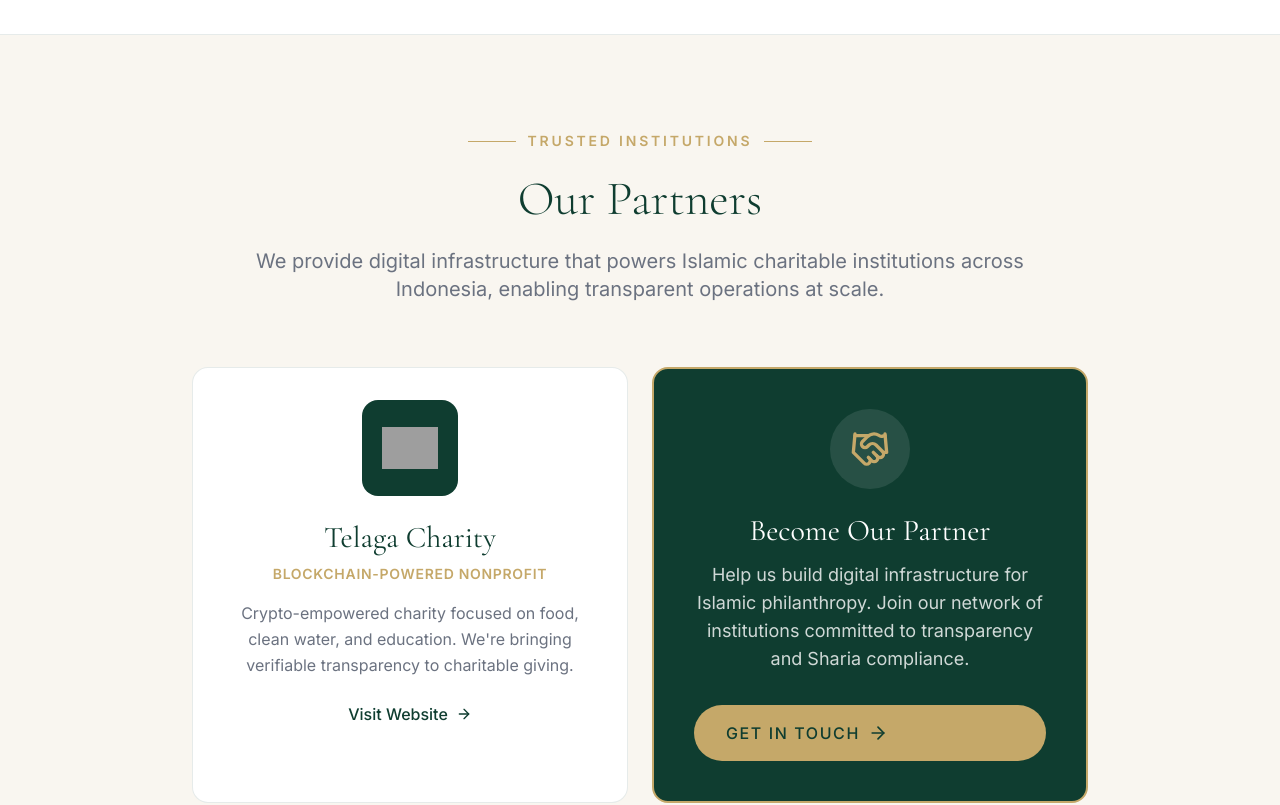
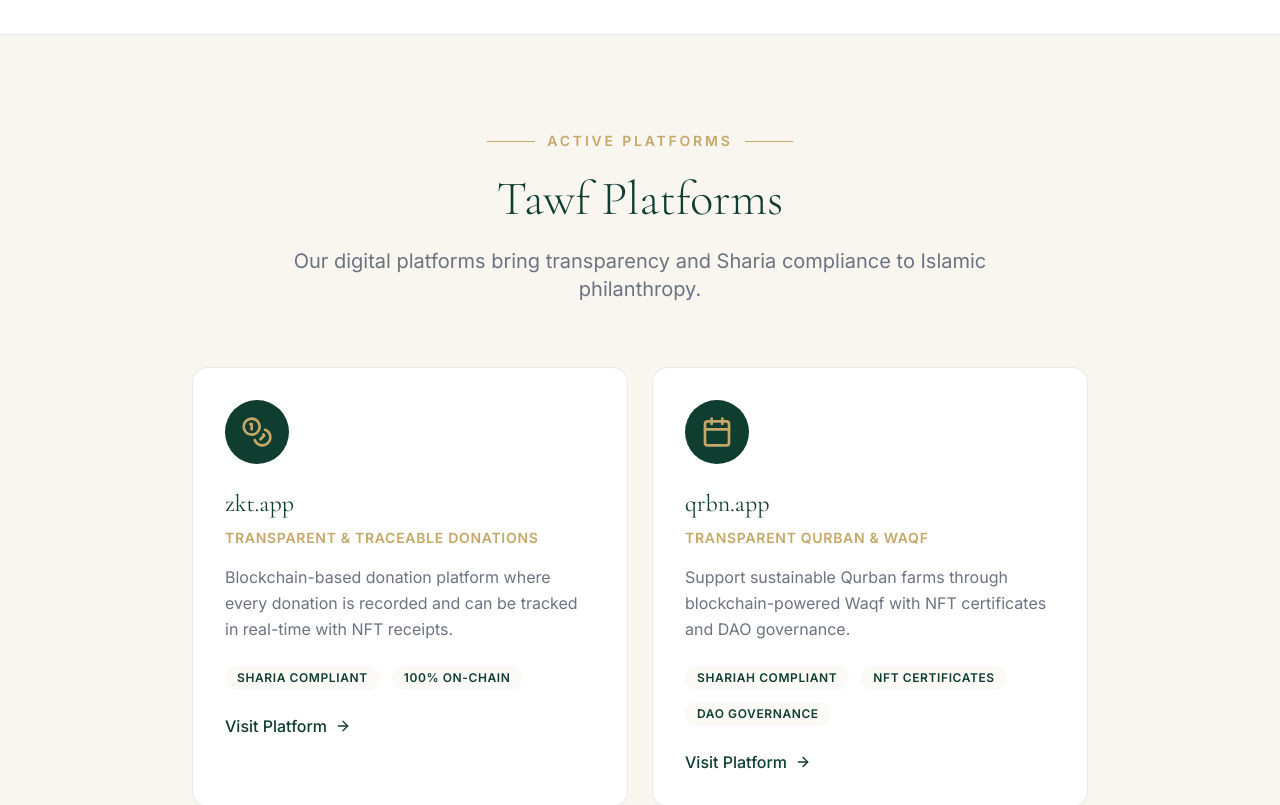
Before and after one commit to tawf-labs/tawf-foundation, a React (Vite) app: page / in a window 1280 px wide. Shown: the part 1600-2405 px from the top of the page. Built offline with nearby package versions, Linux system fonts and the light colour scheme; grey boxes are pictures that could not be loaded.

Commit message:
feat: add Tawf Platforms section showcasing zkt.app and qrbn.app

```diff
--- a/src/components/pages/Landing.tsx
+++ b/src/components/pages/Landing.tsx
@@ -3,7 +3,7 @@
 import {
   Shield, HeartHandshake, Landmark, ArrowRight,
   ChevronRight, Fingerprint, Coins, Building2,
-  Network, HandHeart, Sparkles, TrendingUp, FileText, Users, ArrowDown, CheckCircle, Handshake
+  Network, HandHeart, Sparkles, TrendingUp, FileText, Users, ArrowDown, CheckCircle, Handshake, Calendar
 } from 'lucide-react';
 import { Link } from 'react-router-dom';
 import InfoTooltip from '../ui/InfoTooltip';
@@ -162,8 +162,92 @@
         </div>
       </section>
 
+      {/* Platforms Section */}
+      <section id="platforms" className={`${SECTION_PADDING} bg-tawf-sand`}>
+        <div className={`${MAX_WIDTH} mx-auto ${CONTAINER_PADDING}`}>
+          {/* Header */}
+          <div className="text-center mb-16">
+            <div className="flex items-center justify-center gap-3 mb-6">
+              <div className="h-px w-12 bg-tawf-gold"></div>
+              <span className="text-sm font-semibold tracking-[0.2em] uppercase text-tawf-gold">Active Platforms</span>
+              <div className="h-px w-12 bg-tawf-gold"></div>
+            </div>
+            <h2 className="text-4xl md:text-5xl font-light text-tawf-green mb-6">Tawf Platforms</h2>
+            <p className="text-tawf-muted text-xl max-w-3xl mx-auto">
+              Our digital platforms bring transparency and Sharia compliance to Islamic philanthropy.
+            </p>
+          </div>
+
+          {/* Platform Cards Grid */}
+          <div className="grid grid-cols-1 md:grid-cols-2 gap-6 max-w-4xl mx-auto">
+            {/* ZISWAF Platform Card */}
+            <motion.div
+              initial={{ opacity: 0, y: 20 }}
+              whileInView={{ opacity: 1, y: 0 }}
+              viewport={{ once: true }}
+              transition={{ duration: 0.5 }}
+              className="p-8 bg-white border border-tawf-green/10 rounded-2xl"
+            >
+              <div className="w-16 h-16 bg-tawf-green rounded-full flex items-center justify-center mb-6">
+                <Coins className="w-8 h-8 text-tawf-gold" />
+              </div>
+              <h3 className="text-2xl font-serif text-tawf-green mb-2">zkt.app</h3>
+              <p className="text-sm font-semibold tracking-wider uppercase text-tawf-gold mb-4">Transparent & Traceable Donations</p>
+              <p className="text-tawf-muted text-base leading-relaxed mb-6">
+                Blockchain-based donation platform where every donation is recorded and can be tracked in real-time with NFT receipts.
+              </p>
+              <div className="flex flex-wrap gap-3 mb-6">
+                <span className="text-xs font-semibold tracking-wider uppercase bg-tawf-sand/50 text-tawf-green px-3 py-1 rounded-full">Sharia Compliant</span>
+                <span className="text-xs font-semibold tracking-wider uppercase bg-tawf-sand/50 text-tawf-green px-3 py-1 rounded-full">100% On-Chain</span>
+              </div>
+              <a
+                href="https://ziswaf.tawf.foundation"
+                target="_blank"
+                rel="noopener noreferrer"
+                className="inline-flex items-center gap-2 text-tawf-green hover:text-tawf-gold font-medium transition-colors"
+              >
+                Visit Platform
+                <ArrowRight className="w-4 h-4" />
+              </a>
+            </motion.div>
+
+            {/* Qurban Platform Card */}
+            <motion.div
+              initial={{ opacity: 0, y: 20 }}
+              whileInView={{ opacity: 1, y: 0 }}
+              viewport={{ once: true }}
+              transition={{ duration: 0.5, delay: 0.1 }}
+              className="p-8 bg-white border border-tawf-green/10 rounded-2xl"
+            >
+              <div className="w-16 h-16 bg-tawf-green rounded-full flex items-center justify-center mb-6">
+                <Calendar className="w-8 h-8 text-tawf-gold" />
+              </div>
+              <h3 className="text-2xl font-serif text-tawf-green mb-2">qrbn.app</h3>
+              <p className="text-sm font-semibold tracking-wider uppercase text-tawf-gold mb-4">Transparent Qurban & Waqf</p>
+              <p className="text-tawf-muted text-base leading-relaxed mb-6">
+                Support sustainable Qurban farms through blockchain-powered Waqf with NFT certificates and DAO governance.
+              </p>
+              <div className="flex flex-wrap gap-3 mb-6">
+                <span className="text-xs font-semibold tracking-wider uppercase bg-tawf-sand/50 text-tawf-green px-3 py-1 rounded-full">Shariah Compliant</span>
+                <span className="text-xs font-semibold tracking-wider uppercase bg-tawf-sand/50 text-tawf-green px-3 py-1 rounded-full">NFT Certificates</span>
+                <span className="text-xs font-semibold tracking-wider uppercase bg-tawf-sand/50 text-tawf-green px-3 py-1 rounded-full">DAO Governance</span>
+              </div>
+              <a
+                href="https://qurban.tawf.foundation"
+                target="_blank"
+                rel="noopener noreferrer"
+                className="inline-flex items-center gap-2 text-tawf-green hover:text-tawf-gold font-medium transition-colors"
+              >
+                Visit Platform
+                <ArrowRight className="w-4 h-4" />
+              </a>
+            </motion.div>
+          </div>
+        </div>
+      </section>
+
       {/* Partners Section */}
-      <section id="partners" className={`${SECTION_PADDING} bg-tawf-sand`}>
+      <section id="partners" className={`${SECTION_PADDING} bg-white`}>
         <div className={`${MAX_WIDTH} mx-auto ${CONTAINER_PADDING}`}>
           <div className="text-center mb-16">
             <div className="flex items-center justify-center gap-3 mb-6">
@@ -184,7 +268,7 @@
               whileInView={{ opacity: 1, y: 0 }}
               viewport={{ once: true }}
               transition={{ duration: 0.5 }}
-              className="p-8 bg-white border border-tawf-green/10 rounded-2xl"
+              className="p-8 bg-tawf-sand/30 border border-tawf-green/10 rounded-2xl"
             >
               <div className="text-center">
                 <div className="w-24 h-24 bg-tawf-green rounded-2xl flex items-center justify-center p-5 mx-auto mb-6">
```
